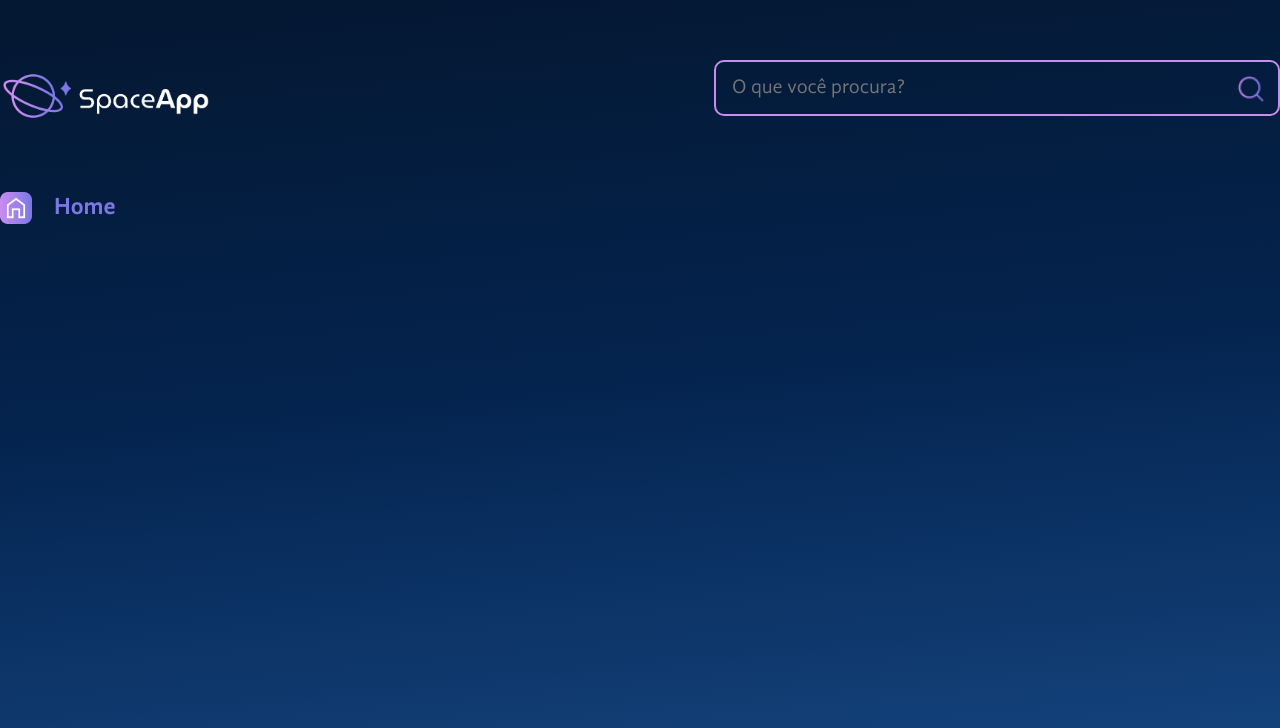
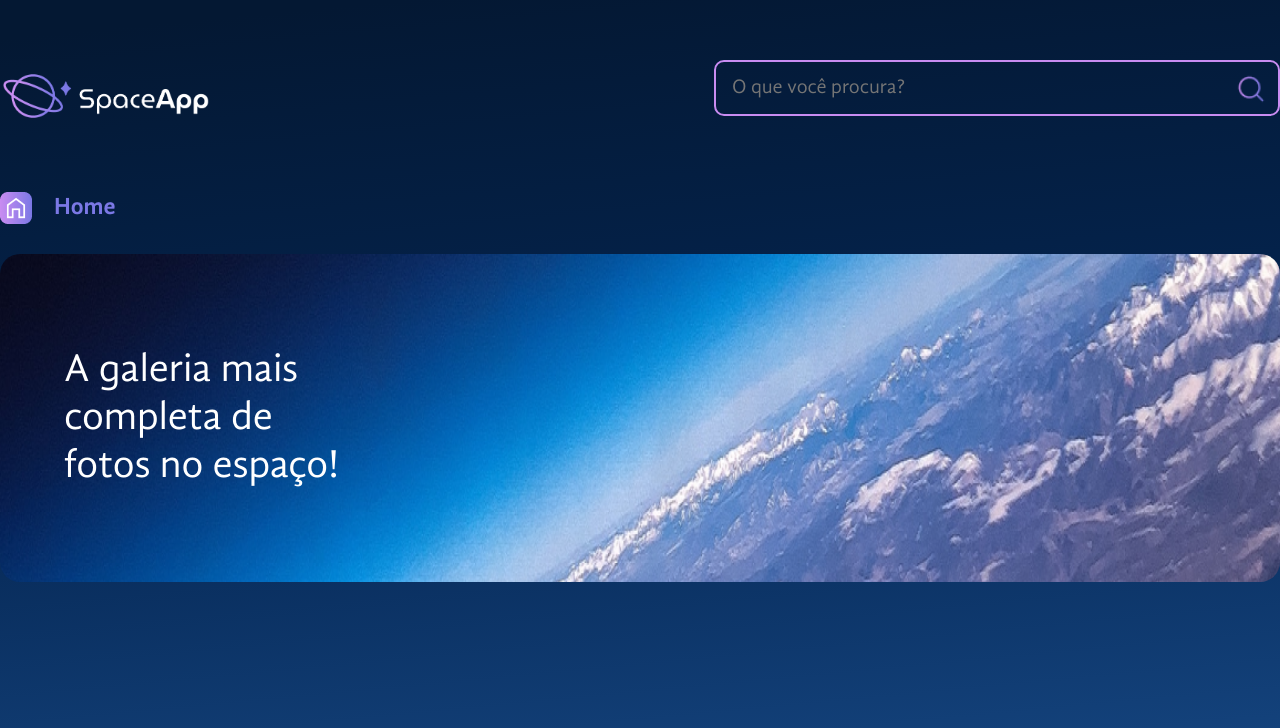
Before and after one commit to FredericoSantana/alura_react_styled_components, a React (Vite) app: page / in a window 1280 px wide. Shown: the top 728 px of the page. Built offline with nearby package versions, Linux system fonts and the light colour scheme.

Commit message:
criação do componente Banner e a sua estilização

```diff
--- a/src/App.jsx
+++ b/src/App.jsx
@@ -2,6 +2,7 @@ import styled from "styled-components";
 import GlobalStyles from "./components/GlobalStyles";
 import Header from "./components/Header/index";
 import LateralBar from "./components/LateralBar";
+import Banner from "./components/Banner";
 
 const GradientBackground = styled.div`
   background: linear-gradient(174.61deg, #041833 4.16%, #04244F 48%, #154580 96.76%);
@@ -16,6 +17,10 @@ function App() {
       <GlobalStyles/>
       <Header/>
       <LateralBar />
+      <Banner
+        bgImage="/images/banner.png"
+        text="A galeria mais completa de fotos no espaço!"
+      />
     </GradientBackground>
   )
 }
--- /dev/null
+++ b/src/components/Banner/index.jsx
@@ -0,0 +1,48 @@
+import styled from "styled-components"
+
+const StyledFigure = styled.figure(props => ({
+  backgroundImage: `url(${props.$bgImage})`,
+  flexGrow: 1,
+  backgroundRepeat: "no-repeat",
+  display: "flex",
+  alignItems: "center",
+  minHeight: "328px",
+  margin: 0,
+  borderRadius: "20px",
+  maxWidth: "100%",
+  backgroundSize: "cover",
+}));
+
+// const StyledFigure = styled.figure`
+//     background-image: ${props => `url(${props.$bgImage})`};
+//     flex-grow: 1;
+//     background-repeat: no-repeat;
+//     display: flex;
+//     align-items: center;
+//     min-height: 328px;
+//     margin: 0;
+//     border-radius: 20px;
+//     max-width: 100%;
+//     background-size: cover;
+// `
+
+const StyledTitle = styled.h1({
+  fontWeight: 400,
+  fontSize: "40px",
+  lineHeight: "48px",
+  color: "#FFFFFF",
+  maxWidth: "300px",
+  padding: "0 64px",
+});
+
+const Banner = ({text, bgImage}) => {
+  return (
+    <StyledFigure $bgImage={bgImage}>
+      <StyledTitle>
+        {text}
+      </StyledTitle>
+    </StyledFigure>
+  );
+};
+
+export default Banner;
--- a/src/components/LateralBar/NavItem/index.jsx
+++ b/src/components/LateralBar/NavItem/index.jsx
@@ -1,17 +1,17 @@
 import React from 'react';
 import styled from "styled-components";
 
-const StyledListItem = styled.li({
+const StyledListItem = styled.li(props => ({
   fontSize: "24px",
   lineHeight: "29px",
   marginBottom: "30px",
   cursor: "pointer",
-  color: props => props.active ? '#7B78E5' : '#D9D9D9',
-  fontFamily: props => props.active ? 'GandhiSansBold' : 'GandhiSansRegular',
+  color: props.active ? '#7B78E5' : '#D9D9D9',
+  fontFamily: props.active ? 'GandhiSansBold' : 'GandhiSansRegular',
   display: "flex",
   alignItems: "center",
   gap: "22px"
-});
+}));
 
 const NavItem = ({children, activeIcon, inactiveIcon, active = false}) => {
   return (
```
Also changed, not shown: public/images/banner.png (added).
